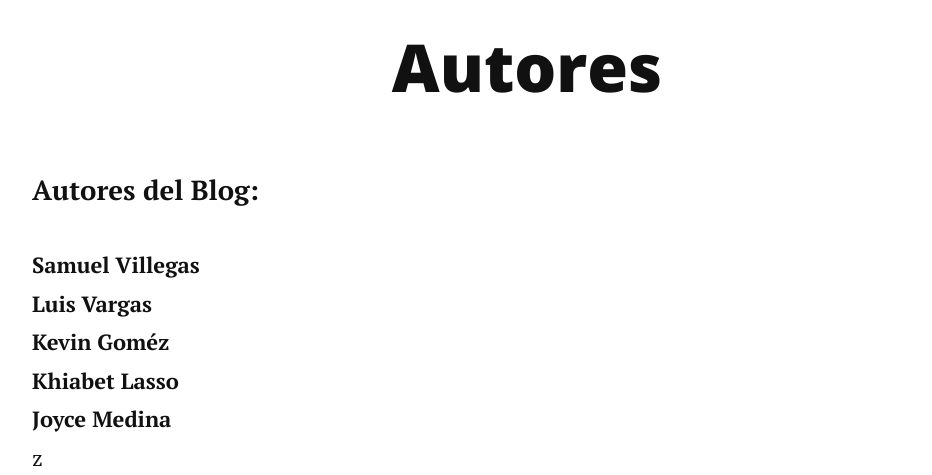
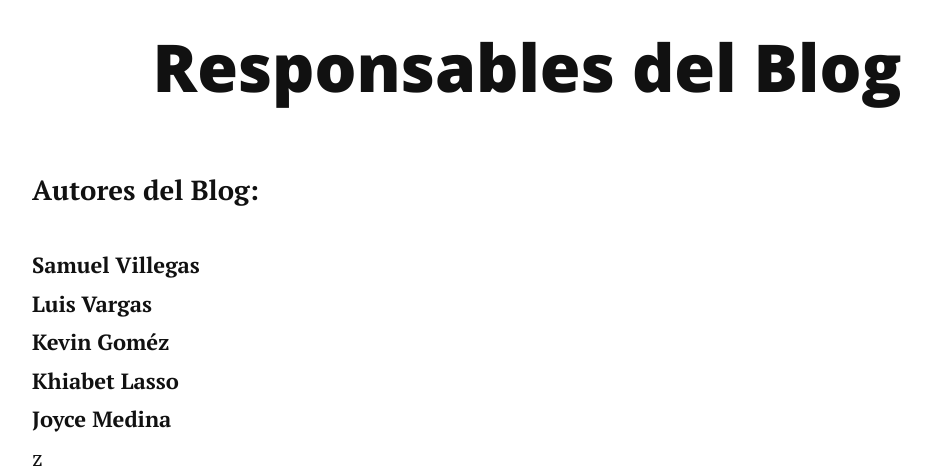
Before and after one commit to BlogdeLenguaje/BlogdeLenguaje.github.io, a Jekyll site: the page built from contact.md, in a window 1280 px wide. Shown: the part 330-805 px from the top of the page, without its empty margins (113-1045 px from the left). Built offline with Jekyll 4.4.1, drawn with Linux system fonts in a browser that asks for light colours; nearby versions of some CDN libraries; grey boxes are pictures that could not be loaded.

Commit message:
Update contact.md

```diff
--- a/contact.md
+++ b/contact.md
@@ -1,10 +1,10 @@
 ---
 layout: default
-title: Contactame
+title: Autores
 ---
 
 <div id="contact">
-  <h1 class="pageTitle">Autores</h1>
+  <h1 class="pageTitle">Responsables del Blog</h1>
   <div class="contactContent">
    <p class="intro"><b>Autores del Blog:</b></p>
     <b>Samuel Villegas</b><br>
```
